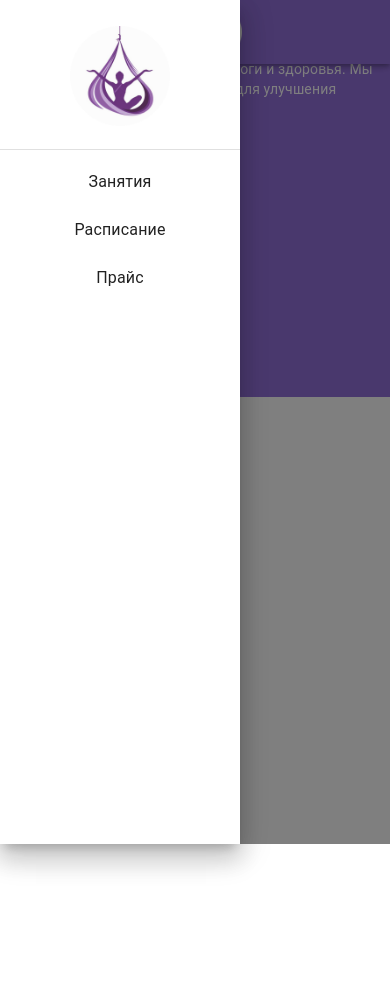
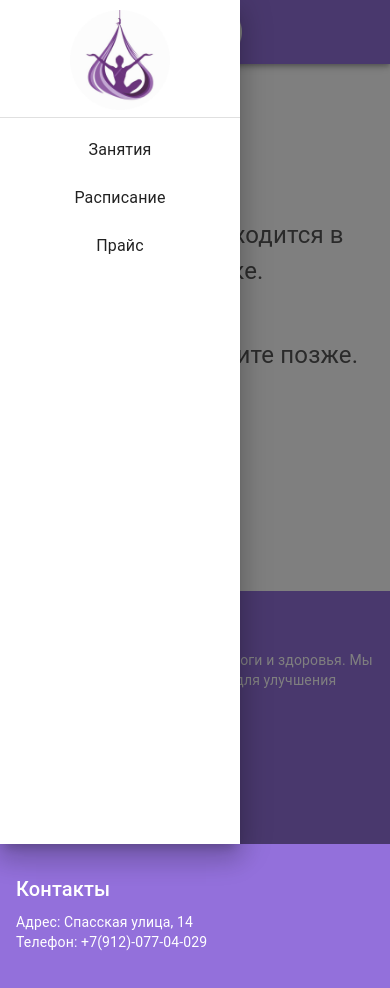
Before and after one commit to StepanDubrovin/yoga-center, a React (Vite) app in the folder frontend/: page /classes in a window 390 px wide. Both pictures are taken after a click on the button "open drawer". Before the commit the page ends 844 px from the top, so only its background shows below. Built offline with nearby package versions, Linux system fonts and the light colour scheme.

Commit message:
driwerMobileFix

```diff
--- a/frontend/src/components/Body/Body.tsx
+++ b/frontend/src/components/Body/Body.tsx
@@ -53,7 +53,7 @@ const Body: React.FC = () => {
                         </Typography>
                         <Button
                             variant="contained"
-                            href='https://t.me/Kulich_21'
+                            href='https://t.me/+79120770429'
 
                             sx={{
                                 bgcolor: '#9370DB',
--- a/frontend/src/components/Header/Header.tsx
+++ b/frontend/src/components/Header/Header.tsx
@@ -25,7 +25,7 @@ export default function Header(props: Props) {
 
   const drawer = (
     <Box onClick={handleDrawerToggle} sx={{ textAlign: 'center' }}>
-      <Box sx={{ my: 2 }}>
+      <Box component={Link} to="/" sx={{ my: 2 }}>
         <img src={logoround} alt="Гармония движения" style={{ width: '100px', height: '100px', marginTop: '10px'}} />
       </Box>
       <Divider />
@@ -73,7 +73,8 @@ export default function Header(props: Props) {
 
           <Typography
             variant="h4"
-            component="div"
+            component={Link}
+            to="/"
             sx={{
               flexGrow: 1,
               display: { xs: 'flex', sm: 'none' },
--- a/frontend/src/components/Price/Price.tsx
+++ b/frontend/src/components/Price/Price.tsx
@@ -7,7 +7,7 @@ const StyledBox = styled(Box)({
   display: 'flex',
   flexDirection: 'column',
   alignItems: 'center',
-  padding: '60px 20px',
+  padding: '100px 20px',
   borderRadius: '10px',
   boxShadow: '0 4px 8px rgba(0, 0, 0, 0.1)',
   marginTop: '30px',
@@ -71,7 +71,7 @@ const Price: React.FC = () => {
 
         <Box display="flex" justifyContent="center" marginTop="40px">
           <Button
-            href='https://web.telegram.org/k/#1438512104'
+            href='https://t.me/+79120770429'
             variant="contained"
             sx={{
               backgroundColor: '#9370DB',
--- a/frontend/src/pages/ClassPage.tsx
+++ b/frontend/src/pages/ClassPage.tsx
@@ -1,13 +1,26 @@
 import React from 'react';
 /* import CardClasses from '../components/Card/CardClasses'; */
 import Header from '../components/Header/Header';
-import Footer from './../components/Footer/Footer';
+import Footer from '../components/Footer/Footer';
 
 const ClassPage: React.FC = () => {
     return (
         <div>
             <Header/>
-            {/* <CardClasses/> */}
+            <div style={{
+                display: 'flex',
+                flexDirection: 'column',
+                alignItems: 'center',
+                justifyContent: 'center',
+                height: '70vh',
+                textAlign: 'center',
+                fontSize: '24px',
+                color: '#555'
+            }}>
+                <p>Эта страница находится в разработке.</p>
+                <p>Пожалуйста, зайдите позже.</p>
+            </div>
+
             <Footer/>
         </div>
     );
```
